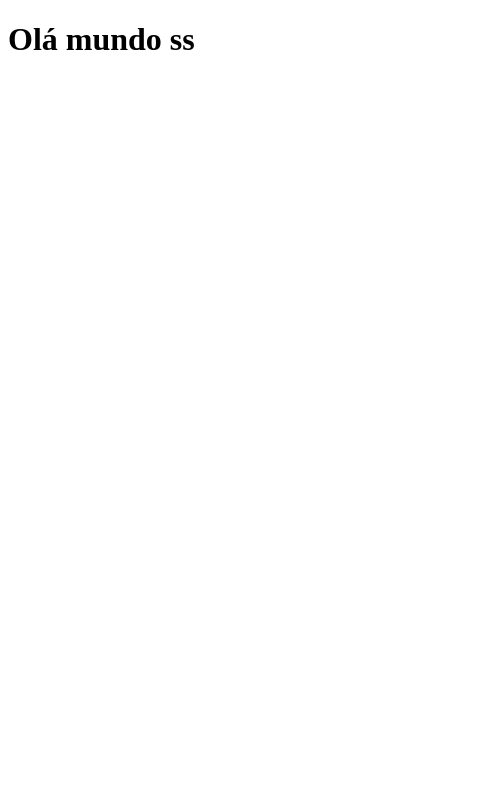
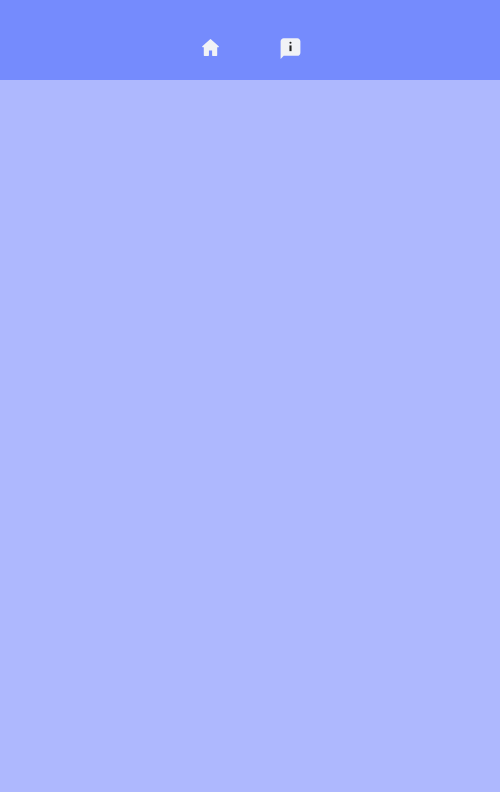
Before and after one commit to AstronautoLunar/pomodoro-electron, an Electron app: page src/index.html in a window 500 px wide. Drawn offline with Linux system fonts and the light colour scheme.

Commit message:
:sparkles: Desenvolvido uma parte da interface básica

```diff
--- a/main.js
+++ b/main.js
@@ -17,7 +17,8 @@ function createWindow() {
         width: 500,
         height: 700,
         webPreferences: {
-            nodeIntegration: true
+            nodeIntegration: true,
+            images: true
         }
     });
 
--- a/src/index.html
+++ b/src/index.html
@@ -8,8 +8,24 @@
         <title>Pomodoro</title>
 
         <link href="./style/globals.css" rel="stylesheet"/>
+        <link href="./style/header.css" rel="stylesheet"/>
+        <link href="./style/main.css" rel="stylesheet"/>
     </head>
     <body>
-        <h1>Olá mundo ss</h1>
+        <header id="header" role="header">
+            <nav
+                id="nav-bar-header"
+                role="navigation"
+            >
+                <ul id="nav-bar-list">
+
+                </ul>
+            </nav>
+        </header>
+        <main id="main" role="main">
+
+        </main>
+        <script src="script/header.js"></script>
+        <script src="script/start.js"></script>
     </body>
 </html>
--- /dev/null
+++ b/src/script/header.js
@@ -0,0 +1,31 @@
+const header = {
+    listHeader: window.document.querySelector('ul#nav-bar-list'),
+
+    itemsListHeader: [
+        {
+            id: 1,
+            src: "./assets/icon-house.svg",
+            alt: "icon house (link main)"
+        },
+        {
+            id: 2,
+            src: "./assets/icon-about.svg",
+            alt: "icon about (link about)"
+        }
+    ],
+
+    loadInterfaceNavBar() {
+        for(let i in this.itemsListHeader) {
+            this.listHeader.innerHTML += `
+                <li class="nav-bar-item">
+                    <img
+                        class="icon"
+                        data-id="${this.itemsListHeader[i].id}"
+                        src="${this.itemsListHeader[i].src}"
+                        alt="${this.itemsListHeader[i].alt}"
+                    />
+                </li>
+            `
+        }
+    }
+}
--- /dev/null
+++ b/src/script/start.js
@@ -0,0 +1 @@
+header.loadInterfaceNavBar();
--- a/src/style/globals.css
+++ b/src/style/globals.css
@@ -6,3 +6,12 @@
     --sun-burst-yellow: #FF8600;
     --sun-burst-yellow-black: #ad5c00;
 }
+
+* {
+    margin: 0;
+    padding: 0;
+
+    box-sizing: border-box;
+
+    font-family: Arial, Helvetica, sans-serif;
+}
--- /dev/null
+++ b/src/style/header.css
@@ -0,0 +1,46 @@
+header#header {
+
+    background-color: var(--parma-violet);
+
+    width: 100%;
+    height: 5rem;
+}
+
+header#header,
+nav#nav-bar-header
+{
+    justify-content: center;
+}
+header#header,
+nav#nav-bar-header,
+ul#nav-bar-list
+{
+    display: flex;
+    align-items: flex-end;
+}
+
+nav#nav-bar-header {
+    width: 100%;
+    margin-bottom: 1rem;
+}
+
+ul#nav-bar-list {
+    width: 10rem;
+
+    justify-content: space-around;
+}
+
+li.nav-bar-item {
+    list-style-type: none;
+}
+
+img.icon {
+    width: 25px;
+    height: 25px;
+
+    transition: transform 200ms;
+}
+
+img.icon:hover {
+    transform: scale(1.3);
+}
--- /dev/null
+++ b/src/style/main.css
@@ -0,0 +1,6 @@
+main#main {
+    width: 100%;
+    height: 89vh;
+
+    background-color: var(--greyed-lavender);
+}
```
Also changed, not shown: src/assets/icon-about.svg (added), src/assets/icon-house.svg (added), src/script/theme.js (added).
